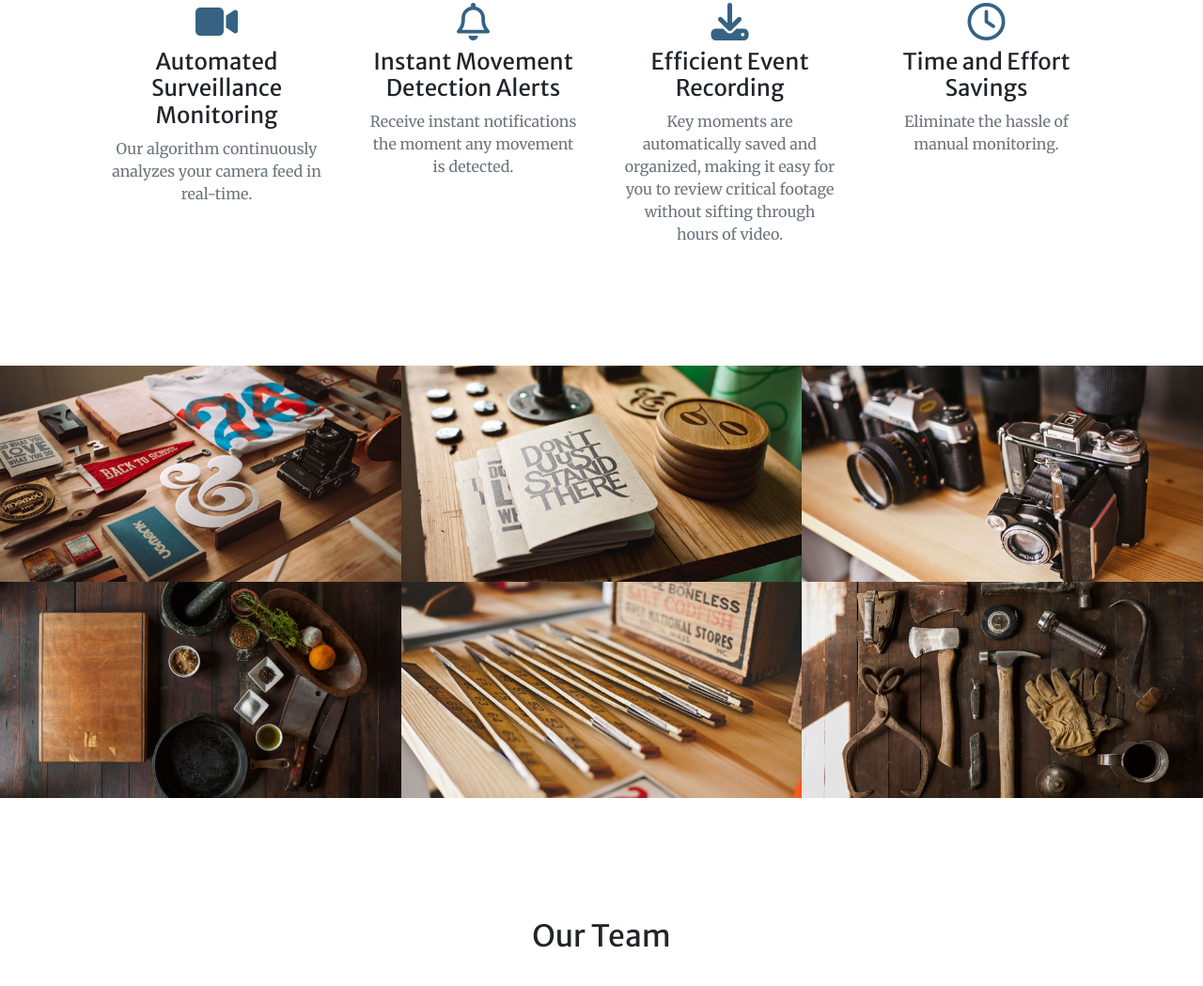
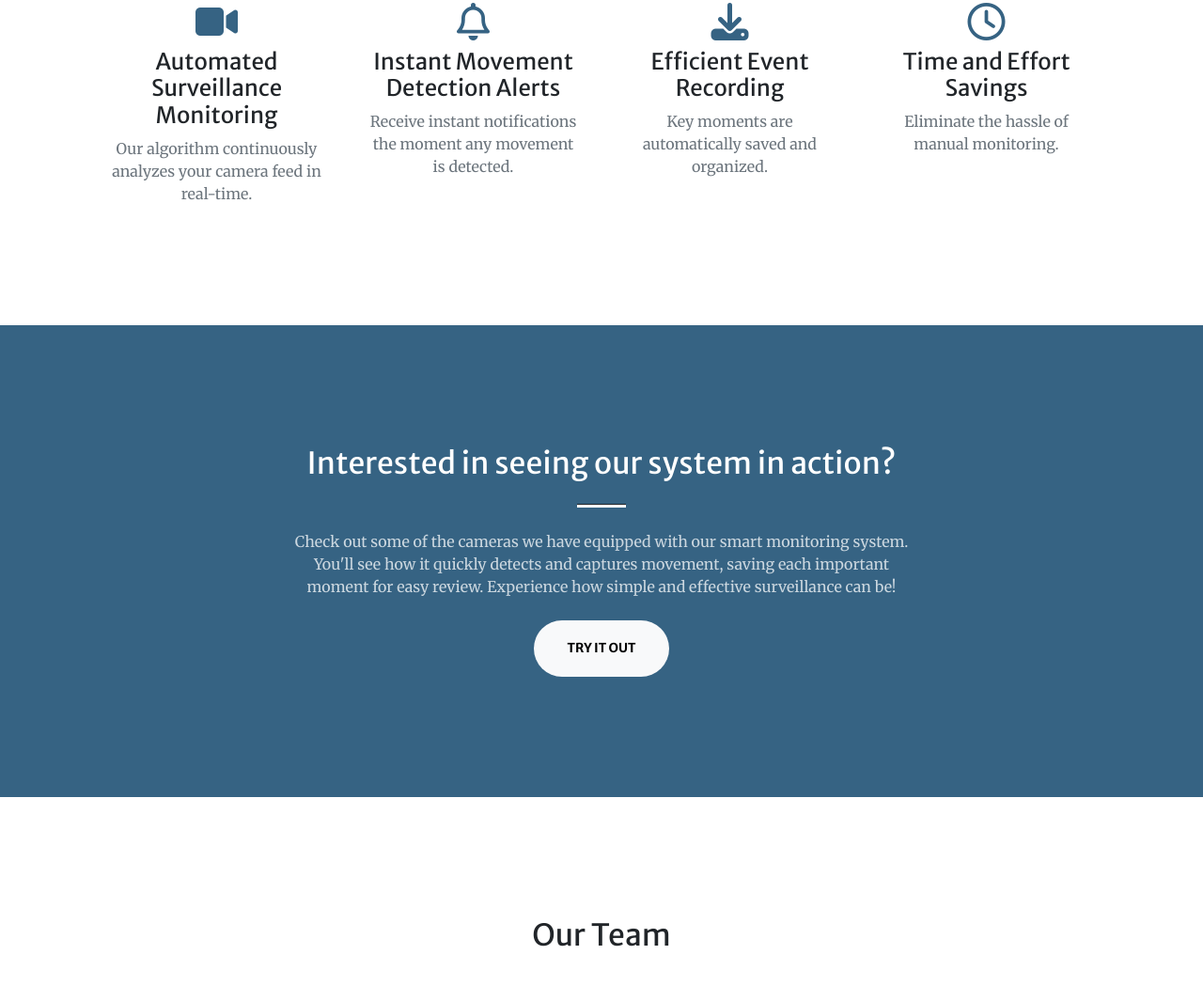
Before and after one commit to AUHack-2024/frontend, a plain HTML site: page au-hack.html in a window 1280 px wide. Shown: the part 1613-2662 px from the top of the page at 94% size. Drawn offline with nearby package versions, Linux system fonts and the light colour scheme; some packages are replaced by stand-ins of ours; a script that the page names is missing.

Commit message:
finished

```diff
--- a/au-hack.html
+++ b/au-hack.html
@@ -89,8 +89,7 @@
                         <div class="mt-5">
                             <div class="mb-2"><i class="fa-solid fa-download fs-1 text-primary"></i></div>
                             <h3 class="h4 mb-2">Efficient Event Recording</h3>
-                            <p class="text-muted mb-0">Key moments are automatically saved and organized,
-                                 making it easy for you to review critical footage without sifting through hours of video.</p>
+                            <p class="text-muted mb-0">Key moments are automatically saved and organized.</p>
                         </div>
                     </div>
                     <div class="col-lg-3 col-md-6 text-center">
@@ -103,42 +102,23 @@
                 </div>
             </div>
         </section>
-        <!-- Portfolio-->
+
         <div id="liveCameras">
-            <div class="container-fluid p-0">
-                <div class="row g-0">
-                    <div class="col-lg-4 col-sm-6">
-                        <a class="portfolio-box" href="assets/img/portfolio/fullsize/1.jpg" title="Project Name">
-                            <img class="img-fluid" src="assets/img/portfolio/thumbnails/1.jpg" alt="..." />
-                        </a>
-                    </div>
-                    <div class="col-lg-4 col-sm-6">
-                        <a class="portfolio-box" href="assets/img/portfolio/fullsize/2.jpg" title="Project Name">
-                            <img class="img-fluid" src="assets/img/portfolio/thumbnails/2.jpg" alt="..." />
-                        </a>
-                    </div>
-                    <div class="col-lg-4 col-sm-6">
-                        <a class="portfolio-box" href="assets/img/portfolio/fullsize/3.jpg" title="Project Name">
-                            <img class="img-fluid" src="assets/img/portfolio/thumbnails/3.jpg" alt="..." />
-                        </a>
-                    </div>
-                    <div class="col-lg-4 col-sm-6">
-                        <a class="portfolio-box" href="assets/img/portfolio/fullsize/4.jpg" title="Project Name">
-                            <img class="img-fluid" src="assets/img/portfolio/thumbnails/4.jpg" alt="..." />
-                        </a>
-                    </div>
-                    <div class="col-lg-4 col-sm-6">
-                        <a class="portfolio-box" href="assets/img/portfolio/fullsize/5.jpg" title="Project Name">
-                            <img class="img-fluid" src="assets/img/portfolio/thumbnails/5.jpg" alt="..." />
-                        </a>
-                    </div>
-                    <div class="col-lg-4 col-sm-6">
-                        <a class="portfolio-box" href="assets/img/portfolio/fullsize/6.jpg" title="Project Name">
-                            <img class="img-fluid" src="assets/img/portfolio/thumbnails/6.jpg" alt="..." />
-                        </a>
+            <section class="page-section bg-primary" id="about">
+                <div class="container px-4 px-lg-5">
+                    <div class="row gx-4 gx-lg-5 justify-content-center">
+                        <div class="col-lg-8 text-center">
+                            <h2 class="text-white mt-0">Interested in seeing our system in action?</h2>
+                            <hr class="divider divider-light" />
+                            <p class="text-white-75 mb-4">Check out some of the
+                                cameras we have equipped with our smart monitoring system. You'll see how it quickly detects
+                                and captures movement, saving each important moment for easy review. Experience how simple
+                                and effective surveillance can be!</p>
+                                <a class="btn btn-light btn-xl" href="https://example.com" target="_blank">Try it out</a>
+                        </div>
                     </div>
                 </div>
-            </div>
+            </section>
         </div>
         <!-- Contact-->
         <section class="page-section" id="contact">
```
Also changed, not shown: css/styles.css.
